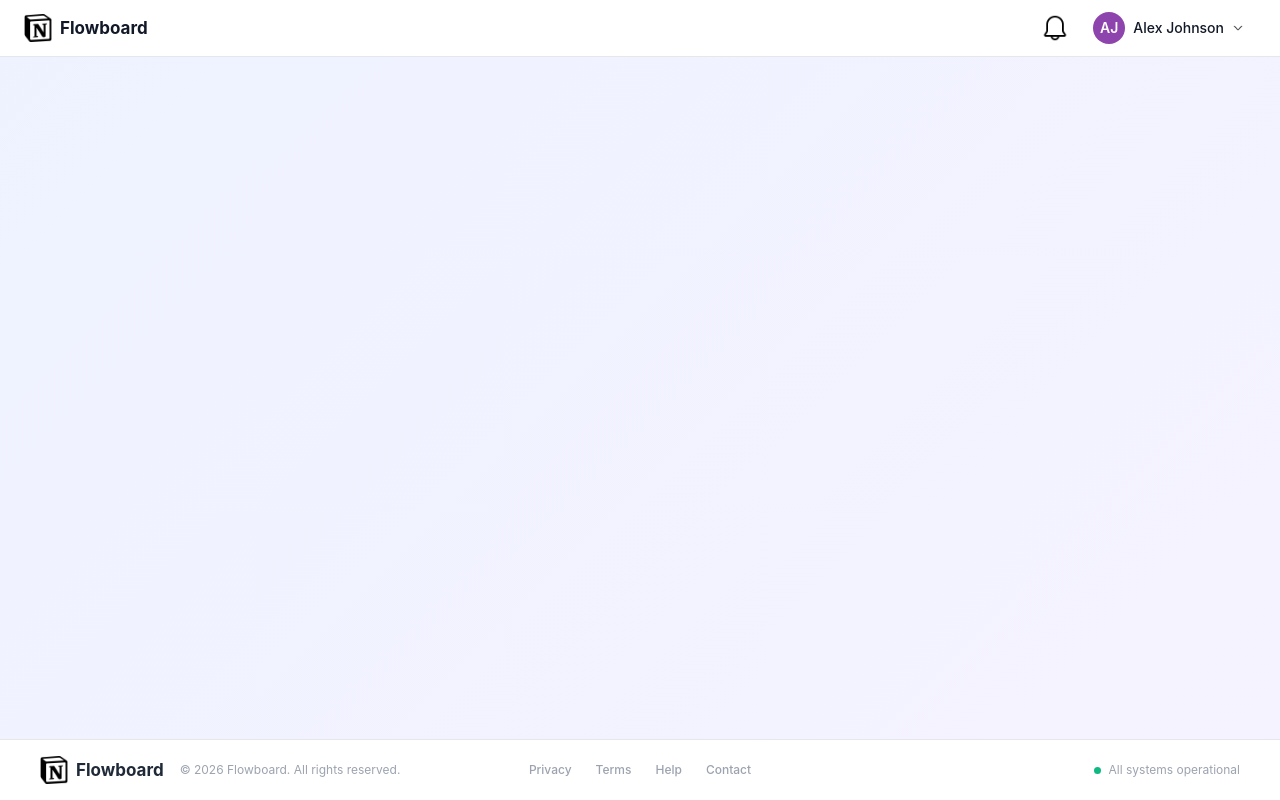
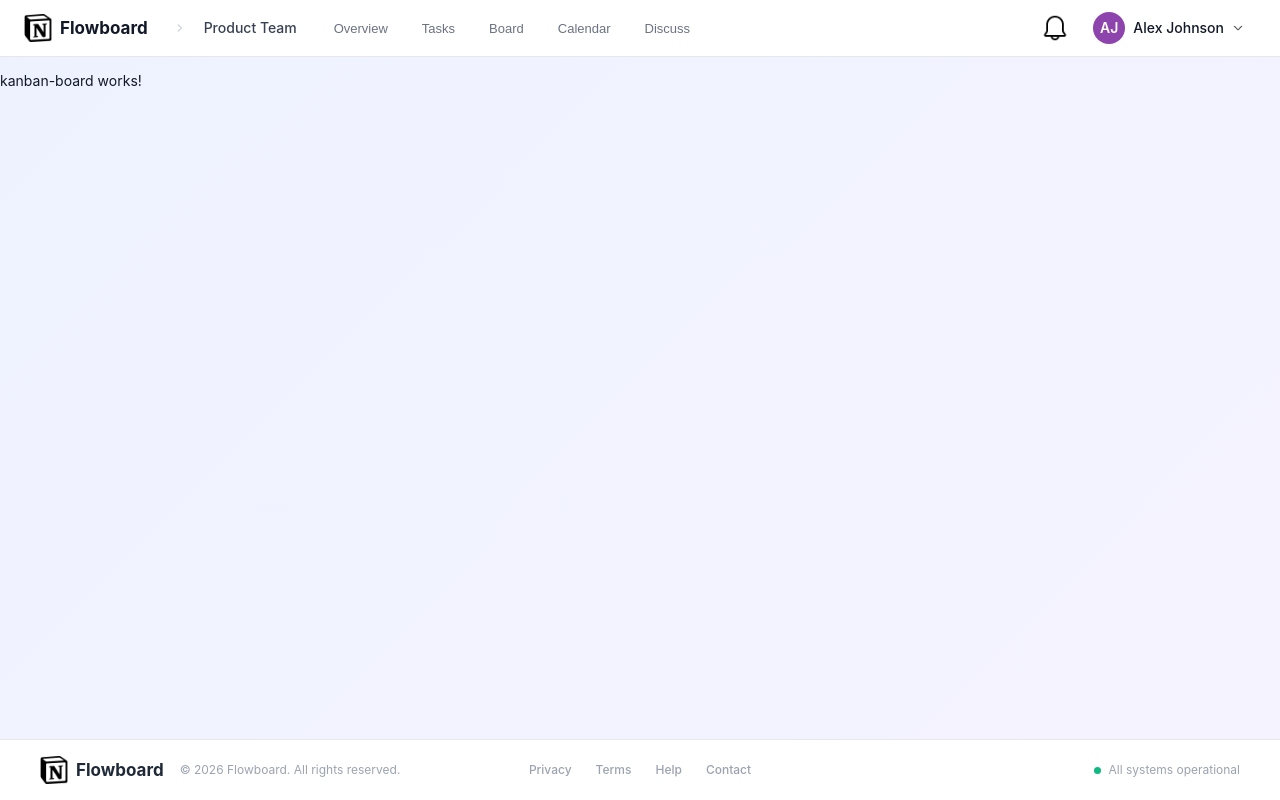
Before and after one commit to KhoaKhoa811/flowboard-ui, an Angular app: page /team-details/1/kanban in a window 1280 px wide. Before the commit this address led to /. Built offline with nearby package versions, Linux system fonts and the light colour scheme.

Commit message:
refactor: implement navigating to kanban board in team details section

```diff
--- a/src/app/app.routes.ts
+++ b/src/app/app.routes.ts
@@ -26,6 +26,10 @@ export const routes: Routes = [
             {
                 path: 'tasks',
                 loadComponent: () => import('./features/team-details/team-tasks/team-tasks').then(m => m.TeamTasks)
+            },
+            {
+                path: 'kanban',
+                loadComponent: () => import('./features/team-details/kanban-board/kanban-board').then(m => m.KanbanBoard)
             }
         ]
     }
--- a/src/app/features/header/header.html
+++ b/src/app/features/header/header.html
@@ -9,7 +9,7 @@
                 <h2 class="team-title">Product Team</h2>
                 <button routerLinkActive="selected" [routerLink]="['/team-details', 'abczyx', 'overview']">Overview</button>
                 <button routerLinkActive="selected" [routerLink]="['/team-details', 'abczyx', 'tasks']">Tasks</button>
-                <button routerLinkActive="selected">Board</button>
+                <button routerLinkActive="selected" [routerLink]="['/team-details', 'abczyx', 'kanban']">Board</button>
                 <button routerLinkActive="selected">Calendar</button>
                 <button routerLinkActive="selected">Discuss</button>
             </div>
--- /dev/null
+++ b/src/app/features/team-details/kanban-board/kanban-board.html
@@ -0,0 +1 @@
+<p>kanban-board works!</p>
--- /dev/null
+++ b/src/app/features/team-details/kanban-board/kanban-board.ts
@@ -0,0 +1,9 @@
+import { Component } from '@angular/core';
+
+@Component({
+  selector: 'app-kanban-board',
+  imports: [],
+  templateUrl: './kanban-board.html',
+  styleUrl: './kanban-board.scss',
+})
+export class KanbanBoard {}
```
Also changed, not shown: src/app/features/team-details/kanban-board/kanban-board.scss (added), 1 other file (tests, documents, lock files or other folders).
